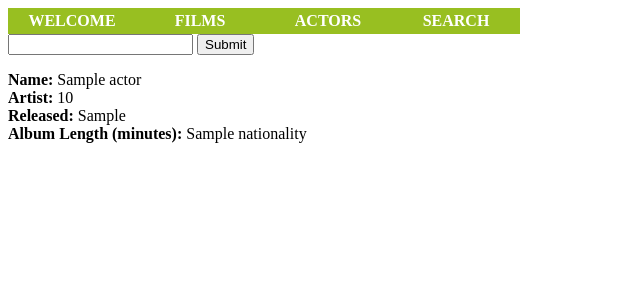
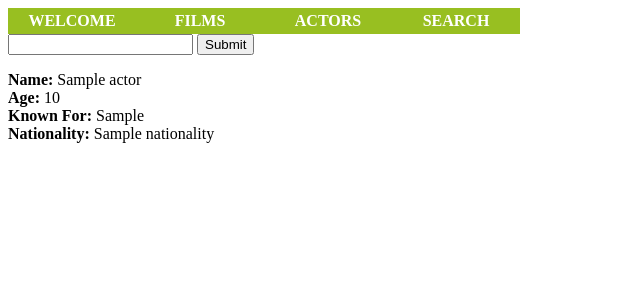
Before and after one commit to 40113938/set09103cw2, a Flask app: template src4/templates/album.html in a window 1280 px wide. Shown: the top 300 px of the page, without its empty margins (0-640 px from the left). Run offline with Flask 2, Linux system fonts and the light colour scheme; the template is opened without the code that fills it: most values are stand-ins (such as "Sample title", 1, 10 or a date in 2020).

Commit message:
search works

```diff
--- a/src4/templates/album.html
+++ b/src4/templates/album.html
@@ -46,9 +46,9 @@ a:hover, a:active{
 {% for actor in actor %}
 <p>
 <strong>Name:</strong> {{ actor.name }}<br>
-<strong>Artist:</strong> {{ actor.age}}<br>
-<strong>Released:</strong> {{ actor.known_for}}<br>
-<strong>Album Length (minutes):</strong> {{actor.nationality}}<br>
+<strong>Age:</strong> {{ actor.age}}<br>
+<strong>Known For:</strong> {{ actor.known_for}}<br>
+<strong>Nationality:</strong> {{actor.nationality}}<br>
 </p>
 {% endfor %}
 </body>
--- a/src4/templates/artist.html
+++ b/src4/templates/artist.html
@@ -46,8 +46,8 @@ a:hover, a:active{
 {% for film in film %}
 <p>
 <strong>Name:</strong> {{ film.name }}<br>
-<strong>Nationality:</strong> {{ film.yoc }}<br>
-<strong>Year Formed:</strong> {{ film.main_actor }}<br>
+<strong>Year:</strong> {{ film.yoc }}<br>
+<strong>Main Actor:</strong> {{ film.main_actor }}<br>
 <strong>Genre:</strong> {{ film.genre }}<br>
 </p>
 {% endfor %}
--- a/src4/templates/search.html
+++ b/src4/templates/search.html
@@ -46,8 +46,8 @@ a:hover, a:active{
 {% for name in name%}
 <p>
 <strong>Name:</Strong>{{ name.name }}<br>
-<strong>Nationality:</Strong>{{ name.nationality }}<br>
-<strong>Year Formed:</Strong>{{ name.yoc }}<br>
+<strong>Nationality:</Strong>{{ name.yoc }}<br>
+<strong>Year Formed:</Strong>{{ name.main_actor }}<br>
 <Strong>Genre:</Strong>{{ name.genre }}<br>
 </p>
 {% endfor %}
--- a/src4/welcome.py
+++ b/src4/welcome.py
@@ -48,10 +48,10 @@ def search():
   searchm = request.args.get('key', '')
   g.db = get_db()
   if searchm  == '':
-    cur = g.db.execute ("SELECT * FROM artist")
+    cur = g.db.execute ("SELECT * FROM film")
   else:
-    cur = g.db.execute ("SELECT * FROM artist WHERE name like ?", ("%" +  searchm  + "%", ))
-  name = [dict(name=row[0], yoc=row[1], nationality=row[2], genre=row[3])for row in cur.fetchall()]
+    cur = g.db.execute ("SELECT * FROM film  WHERE name like ?", ("%" +  searchm  + "%", ))
+  name = [dict(name=row[0], yoc=row[1], main_actor=row[2], genre=row[3])for row in cur.fetchall()]
   return render_template('search.html', searchm=searchm, name=name)
 
 if __name__ == "__main__":
```
Also changed, not shown: src4/film.db.
